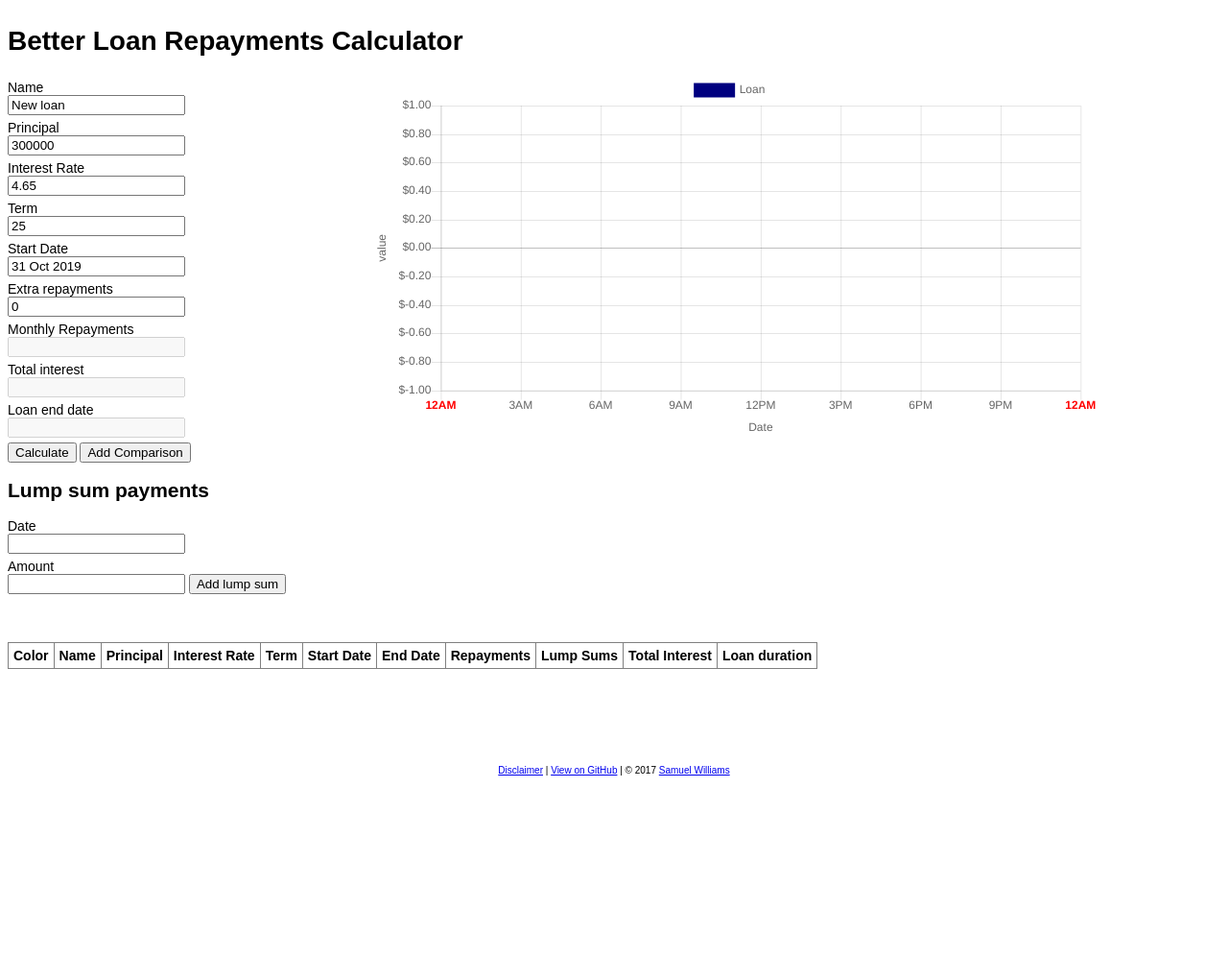
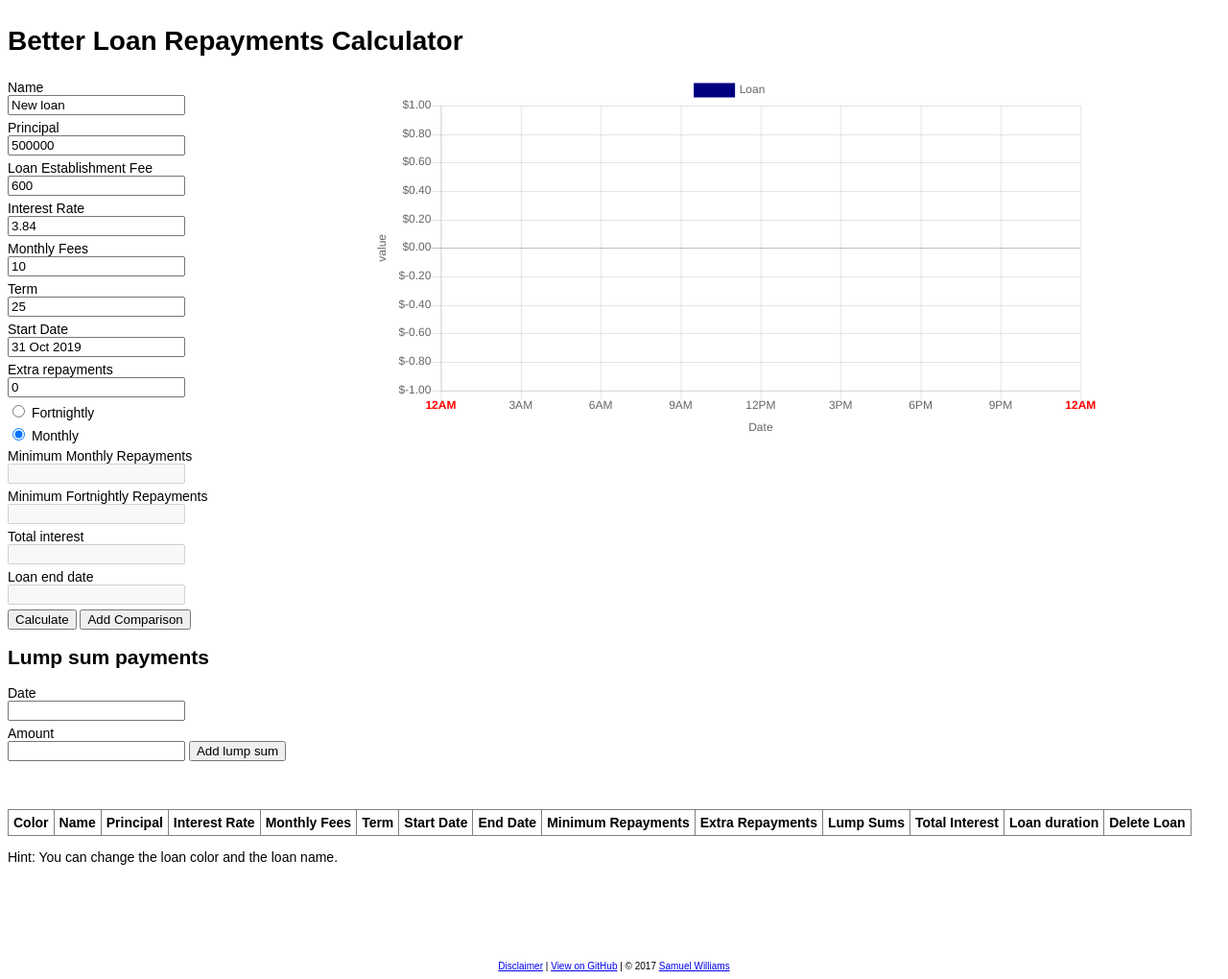
Before and after one commit to samuelwilliams/BetterLoanCalculator, a plain HTML site: page index.html in a window 1280 px wide. Shown: the whole page at 96% size. Before the commit the page ends 816 px from the top, so only its background shows below. Drawn offline with Linux system fonts and the light colour scheme.

Commit message:
Update index.html

```diff
--- a/index.html
+++ b/index.html
@@ -1,6 +1,7 @@
 <!doctype html>
-<html>
+<html lang="en">
 <head>
+    <meta http-equiv="Content-Type" content="text/html; charset=utf-8"/>
     <title>Loan repayments calculator</title>
 
     <link rel="apple-touch-icon" sizes="57x57" href="favicon/apple-icon-57x57.png">
@@ -21,10 +22,13 @@
     <meta name="msapplication-TileImage" content="/ms-icon-144x144.png">
     <meta name="theme-color" content="#ffffff">
 
-    <link rel="stylesheet" href="jquery-ui-1.12.1/jquery-ui.min.css">
     <script src="scripts/jquery-3.2.1.min.js"></script>
     <script src="jquery-ui-1.12.1/jquery-ui.min.js"></script>
+    <script src="spectrum-1.8.0/spectrum.js"></script>
+
     <link rel="stylesheet" href="style.css"/>
+    <link rel="stylesheet" href="jquery-ui-1.12.1/jquery-ui.min.css"/>
+    <link rel="stylesheet" href="spectrum-1.8.0/spectrum.css"/>
 </head>
 <body>
 
@@ -35,10 +39,16 @@
         <input type="text" name="Name" id="Name" value="New loan" />
 
         <label for="P">Principal</label>
-        <input type="text" name="P" id="P" value="300000"/>
+        <input type="text" name="P" id="P" value="500000"/>
+
+        <label for="LEF">Loan Establishment Fee</label>
+        <input type="text" name="LEF" id="LEF" value="600"/>
 
         <label for="I">Interest Rate</label>
-        <input type="text" name="I" id="I" value="4.65"/>
+        <input type="text" name="I" id="I" value="3.84"/>
+
+        <label for="F">Monthly Fees</label>
+        <input type="text" name="F" id="F" value="10"/>
 
         <label for="N">Term</label>
         <input type="text" name="N" id="N" value="25"/>
@@ -48,9 +58,16 @@
 
         <label for="extras">Extra repayments</label>
         <input type="text" name="extras" value="0" id="extras"/>
+        <div id="extras-switch">
+            <label><input type="radio" name="extrasFreq" id="extrasFreq-fn" value="fn" /> Fortnightly</label>
+            <label><input type="radio" name="extrasFreq" id="extrasFreq-mo" value="monthly" checked /> Monthly</label>
+        </div>
 
-        <label for="R">Monthly Repayments</label>
+        <label for="R">Minimum Monthly Repayments</label>
         <input type="text" name="R" id="R" disabled/>
+
+        <label for="R-fn">Minimum Fortnightly Repayments</label>
+        <input type="text" name="R-fn" id="R-fn" disabled/>
 
         <label for="totalInterest">Total interest</label>
         <input type="text" name="totalInterest" id="totalInterest" disabled/>
@@ -91,17 +108,21 @@
             <td>Name</td>
             <td>Principal</td>
             <td>Interest Rate</td>
+            <td>Monthly Fees</td>
             <td>Term</td>
             <td>Start Date</td>
             <td>End Date</td>
-            <td>Repayments</td>
+            <td>Minimum Repayments</td>
+            <td>Extra Repayments</td>
             <td>Lump Sums</td>
             <td>Total Interest</td>
             <td>Loan duration</td>
+            <td>Delete Loan</td>
         </tr>
     </thead>
     <tbody id="loanTableBody"></tbody>
 </table>
+<p>Hint: You can change the loan color and the loan name.</p>
 
 <footer>
     <a href="disclaimer.html">Disclaimer</a> |
```
